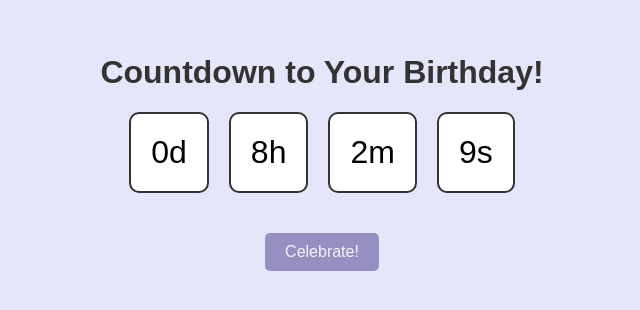
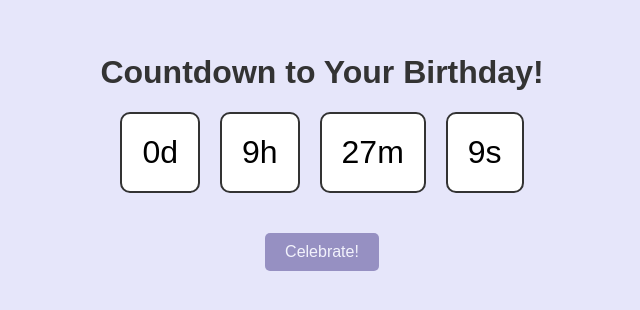
Before and after one commit to hsnaann/fatini.github.io, a plain HTML site: page index.html in a window 1280 px wide. Shown: the part 248-558 px from the top of the page, without its empty margins (318-958 px from the left). Drawn offline with nearby package versions, Linux system fonts and the light colour scheme.

Commit message:
index.html

```diff
--- a/index.html
+++ b/index.html
@@ -118,7 +118,7 @@
 
     <script src="https://cdn.jsdelivr.net/npm/canvas-confetti@1.5.0/dist/confetti.browser.min.js"></script>
     <script>
-        const countdownDate = new Date('2024-08-05T22:35:00').getTime(); // Set your target date here
+        const countdownDate = new Date('2024-08-06T00:00:00').getTime(); // Set your target date here
 
         function updateCountdown() {
             const now = new Date().getTime();
```
